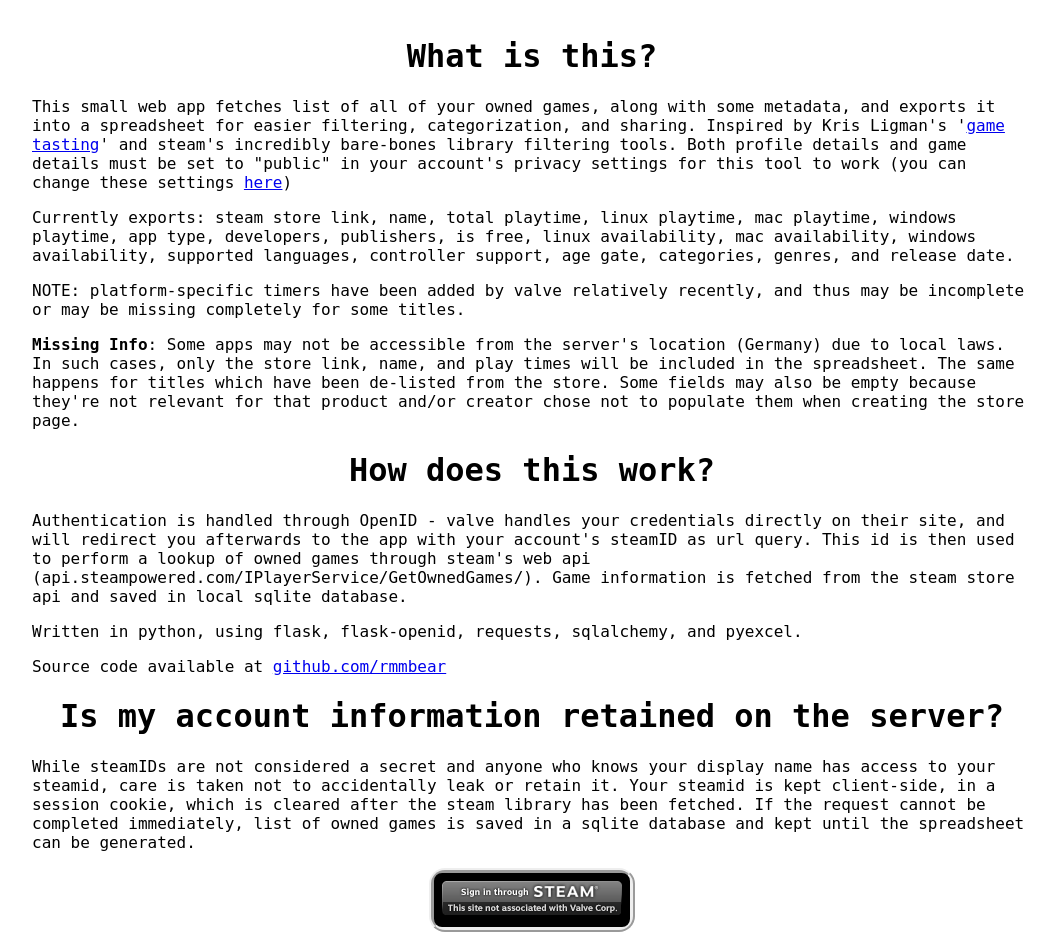
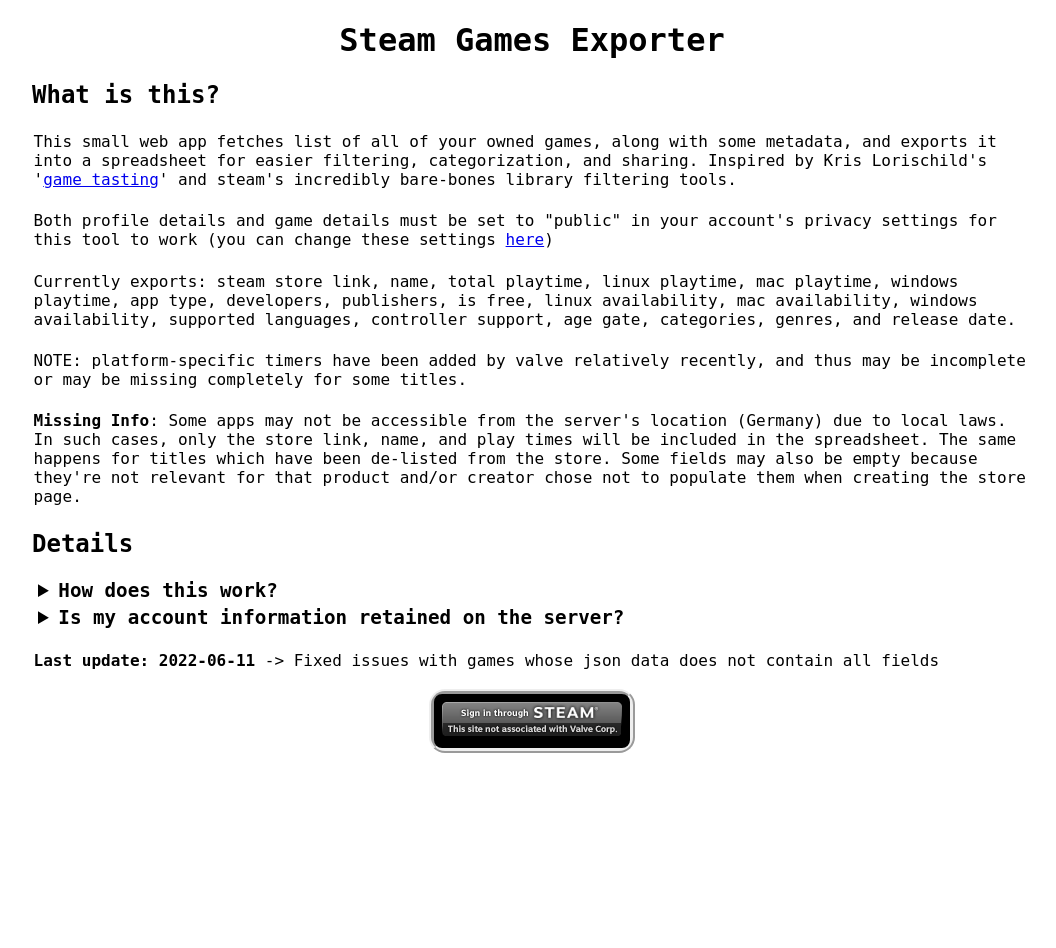
Before and after one commit to rmmbear/steam-games-exporter, a Flask app: page /tools/steam-games-exporter/ in a window 1280 px wide. Shown: the whole page, without its empty margins (108-1164 px from the left). After the commit the page ends 753 px from the top, so only its background shows below. Run offline with Flask 3, Linux system fonts and the light colour scheme; parts of the project's set-up code (start-up, migrations or seed data) failed here and were passed over.

Commit message:
Update description page

```diff
--- a/static/main.css
+++ b/static/main.css
@@ -3,10 +3,23 @@ body {
     font-size: 16px;
     margin: auto;
     max-width: 1000px;
-    padding: 1em;
 }
 
 h1 {text-align: center;}
+
+p {padding: .2em .1em;}
+
+details > p {
+  border-radius: 10px 0 0 0 10px;
+  margin: 0;
+}
+
+details > summary {
+  font-size: 1.2em;
+  padding: 2px 6px;
+  cursor: pointer;
+}
+
 
 form {
     border-radius: 16px;
@@ -15,6 +28,8 @@ form {
     min-width: 5em;
     width: max-content;
 }
+
+
 
 .input-group {
     border-bottom: 1px dotted;
--- a/templates/index.html
+++ b/templates/index.html
@@ -1,17 +1,25 @@
 {% extends "base.html" %}
 {% block body %}
     <div>
-        <h1>What is this?</h1>
-        <p>This small web app fetches list of all of your owned games, along with some metadata, and exports it into a spreadsheet for easier filtering, categorization, and sharing. Inspired by Kris Ligman's '<a href="https://unwinnable.com/2020/12/29/i-played-over-100-games-this-year-and-this-is-what-i-learned/">game tasting</a>' and steam's incredibly bare-bones library filtering tools. Both profile details and game details must be set to "public" in your account's privacy settings for this tool to work (you can change these settings <a href="https://steamcommunity.com/my/edit/settings">here</a>)</p>
+        <h1>Steam Games Exporter</h1>
+        <h2>What is this?</h2>
+        <p>This small web app fetches list of all of your owned games, along with some metadata, and exports it into a spreadsheet for easier filtering, categorization, and sharing. Inspired by Kris Lorischild's '<a href="https://unwinnable.com/2020/12/29/i-played-over-100-games-this-year-and-this-is-what-i-learned/">game tasting</a>' and steam's incredibly bare-bones library filtering tools.</p>
+        <p>Both profile details and game details must be set to "public" in your account's privacy settings for this tool to work (you can change these settings <a href="https://steamcommunity.com/my/edit/settings">here</a>)</p>
         <p>Currently exports: steam store link, name, total playtime, linux playtime, mac playtime, windows playtime, app type, developers, publishers, is free, linux availability, mac availability, windows availability, supported languages, controller support, age gate, categories, genres, and release date.</p>
         <p>NOTE: platform-specific timers have been added by valve relatively recently, and thus may be incomplete or may be missing completely for some titles.</p>
         <p><strong>Missing Info</strong>: Some apps may not be accessible from the server's location (Germany) due to local laws. In such cases, only the store link, name, and play times will be included in the spreadsheet. The same happens for titles which have been de-listed from the store. Some fields may also be empty because they're not relevant for that product and/or creator chose not to populate them when creating the store page.</p>
-        <h1>How does this work?</h1>
-        <p>Authentication is handled through OpenID - valve handles your credentials directly on their site, and will redirect you afterwards to the app with your account's steamID as url query. This id is then used to perform a lookup of owned games through steam's web api (api.steampowered.com/IPlayerService/GetOwnedGames/). Game information is fetched from the steam store api and saved in local sqlite database.</p>
-        <p>Written in python, using flask, flask-openid, requests, sqlalchemy, and pyexcel.</p>
-        <p>Source code available at <a href="https://github.com/rmmbear/steam-games-exporter">github.com/rmmbear</a></p>
-        <h1>Is my account information retained on the server?</h1>
-        <p>While steamIDs are not considered a secret and anyone who knows your display name has access to your steamid, care is taken not to accidentally leak or retain it. Your steamid is kept client-side, in a session cookie, which is cleared after the steam library has been fetched. If the request cannot be completed immediately, list of owned games is saved in a sqlite database and kept until the spreadsheet can be generated.</p>
+        <h2>Details</h2>
+        <details>
+            <summary><b>How does this work?</b></summary>
+            <p>Authentication is handled through OpenID - valve handles your credentials directly on their site, and will redirect you afterwards to the app with your account's steamID as URL query. This id is then used to perform a lookup of owned games through steam's web api (api.steampowered.com/IPlayerService/GetOwnedGames/). Game information is fetched from the steam store api and saved in local sqlite database.</p>
+            <p>Written in python, using flask, flask-openid, requests, sqlalchemy, and pyexcel.</p>
+            <p>Source code available at <a href="https://github.com/rmmbear/steam-games-exporter">github.com/rmmbear</a></p>
+        </details>
+        <details>
+            <summary><b>Is my account information retained on the server?</b></summary>
+            <p>While steamIDs are not considered a secret and anyone who knows your display name has access to your steamID, care is taken not to accidentally leak or retain it. Your steamID is kept client-side, in a session cookie, which is cleared after the steam library has been fetched. If the request cannot be completed immediately, list of owned games is saved in a sqlite database and kept until the spreadsheet can be generated.</p>
+        </details>
+        <p><b>Last update: 2022-06-11</b> -> Fixed issues with games whose json data does not contain all fields</p>
     </div>
     <form action="login" method="post">
         <button type="submit" class="btn-steam" title="Sign In Through Steam"><img src="{{ url_for('static', filename='sits_01.png') }}" alt="Sign In Through Steam Button"></button>
```
Also changed, not shown: sge/tests/test_sge.py (+52 -0 lines).
